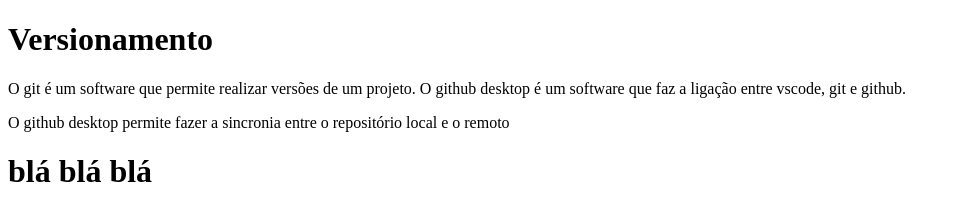
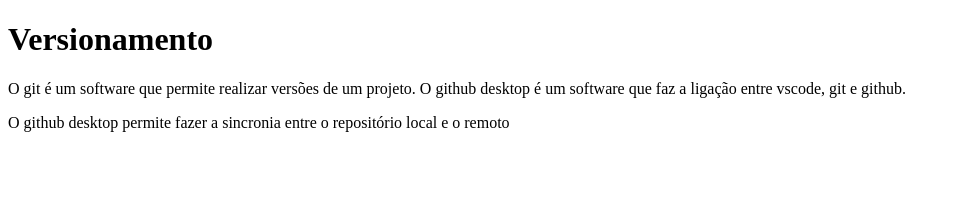
Before and after one commit to manunortok11/3infom, a plain HTML site: page index.html in a window 1280 px wide. Shown: the whole page, without its empty margins (0-960 px from the left). Drawn offline with Linux system fonts and the light colour scheme.

Commit message:
blablabla
bla

```diff
--- a/index.html
+++ b/index.html
@@ -9,7 +9,7 @@
     <h1>Versionamento</h1>
     <p>O git é um software que permite realizar versões de um projeto. O github desktop é um software que faz a ligação entre vscode, git e github.</p>
     <p>O github desktop permite fazer a sincronia entre o repositório local e o remoto</p>
-    <h1>blá blá blá</h1>
+
 
 </body>
 </html>
```
